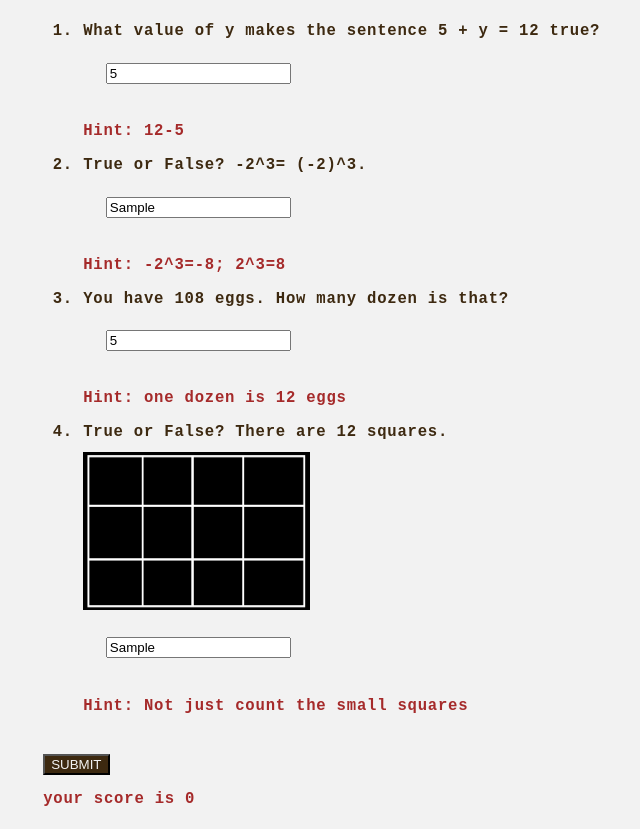
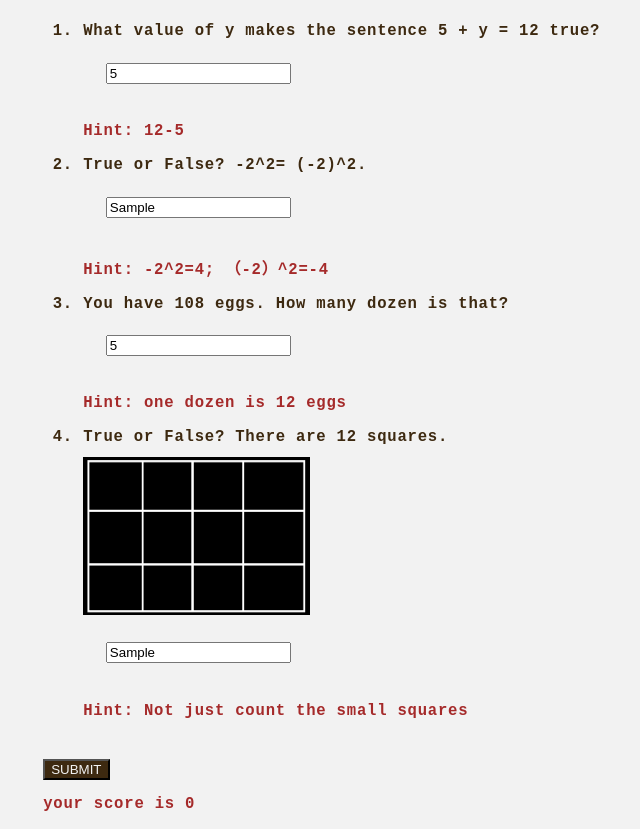
Before and after one commit to 3lfind/mmp310, a plain HTML site: page week3/index.html in a window 1280 px wide. Both pictures are taken after typing "5", "Sample", "5", "Sample" into the empty fields and a click on the button "SUBMIT". Shown: the part 73-902 px from the top of the page, without its empty margins (25-665 px from the left). Drawn offline with Linux system fonts and the light colour scheme.

Commit message:
correct the answer

```diff
--- a/week3/index.html
+++ b/week3/index.html
@@ -15,7 +15,7 @@
 	</li>
 
 
-	<li>True or False?    -2^3= (-2)^3.
+	<li>True or False?    -2^2= (-2)^2.
 	<br>
 		<input type="text" placeholder="true or false">
 	<p id="hint2"></p>
--- a/week3/quiz.js
+++ b/week3/quiz.js
@@ -10,9 +10,9 @@ submit.onclick=function(){
 	if(inputs[1].value =="false"){
 		num++;
 	}else{
-		hint2.innerText ="Hint: -2^3=-8; 2^3=8";
+		hint2.innerText ="Hint: -2^2=4; （-2）^2=-4";
 	}
-	if(inputs[2].value =="11"){
+	if(inputs[2].value =="9"){
 		num++;
 	}else{
 		hint3.innerText ="Hint: one dozen is 12 eggs";
```
